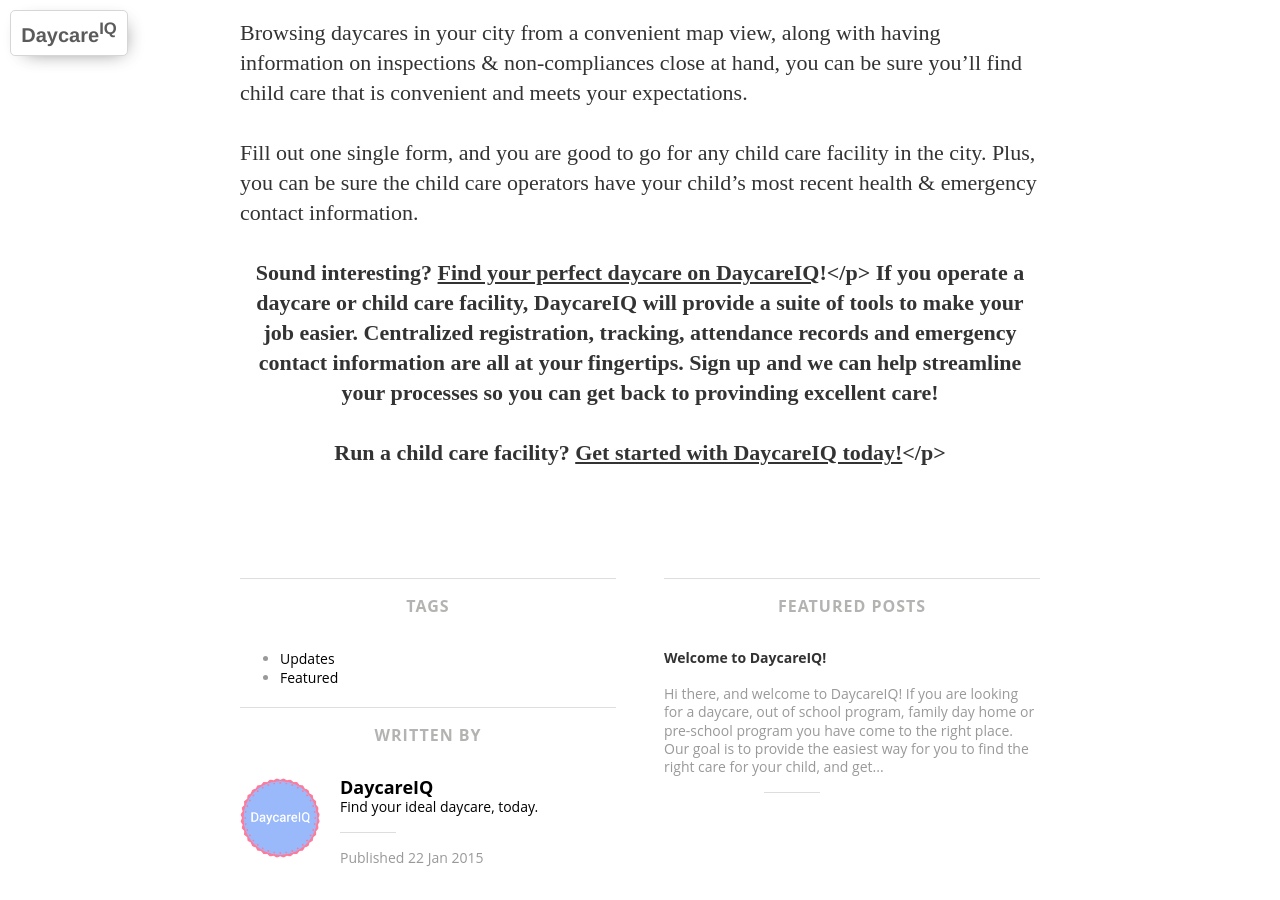
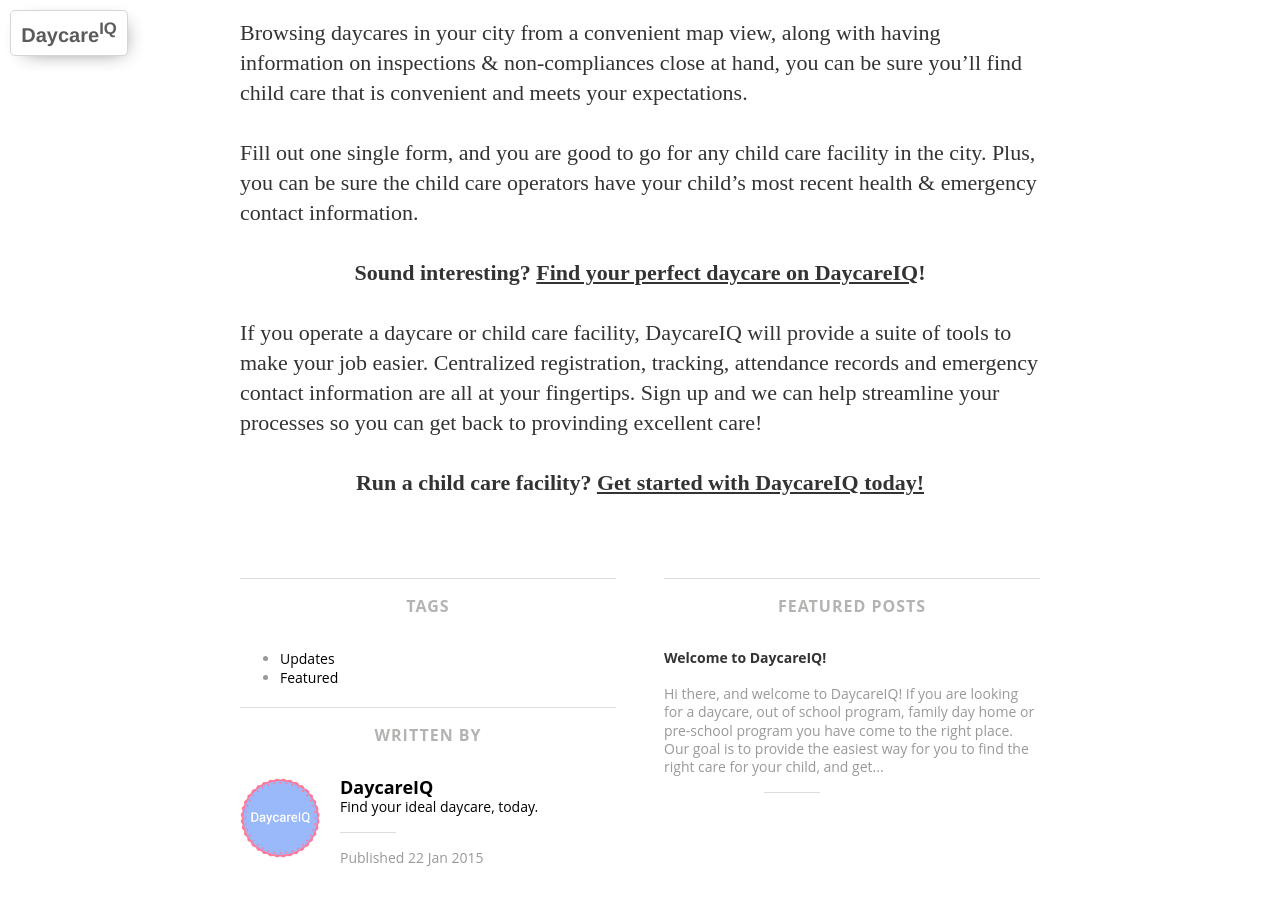
Before and after one commit to DaycareIQ/blog.daycareiq.com, a Jekyll site: the page built from _posts/2015-01-22-welcome-to-daycareiq.md, in a window 1280 px wide and 900 px high, scrolled down 429 px. Built offline with Jekyll 4.4.1, drawn with Linux system fonts in a browser that asks for light colours; nearby versions of some CDN libraries; some web fonts are replaced; Markdown is read by kramdown in place of the engine named in the settings.

Commit message:
Missed closing tags.

```diff
--- a/_posts/2015-01-22-welcome-to-daycareiq.md
+++ b/_posts/2015-01-22-welcome-to-daycareiq.md
@@ -15,8 +15,8 @@
 
 Fill out one single form, and you are good to go for any child care facility in the city. Plus, you can be sure the child care operators have your child's most recent health & emergency contact information.
 
-<p style="text-align: center;"><strong>Sound interesting? <a href="https://www.daycareiq.com">Find your perfect daycare on DaycareIQ</a>!<strong></p>
+<p style="text-align: center;"><strong>Sound interesting? <a href="https://www.daycareiq.com">Find your perfect daycare on DaycareIQ</a>!</strong></p>
 
 If you operate a daycare or child care facility, DaycareIQ will provide a suite of tools to make your job easier. Centralized registration, tracking, attendance records and emergency contact information are all at your fingertips.  Sign up and we can help streamline your processes so you can get back to provinding excellent care!
 
-<p style="text-align: center;"><strong>Run a child care facility? <a href="https://admin.daycareiq.com">Get started with DaycareIQ today!</a><strong></p>
+<p style="text-align: center;"><strong>Run a child care facility? <a href="https://admin.daycareiq.com">Get started with DaycareIQ today!</a></strong></p>
```
